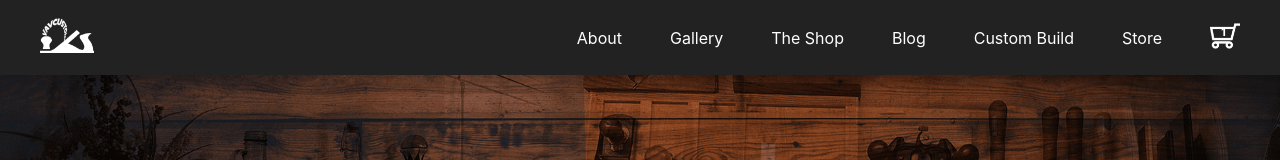
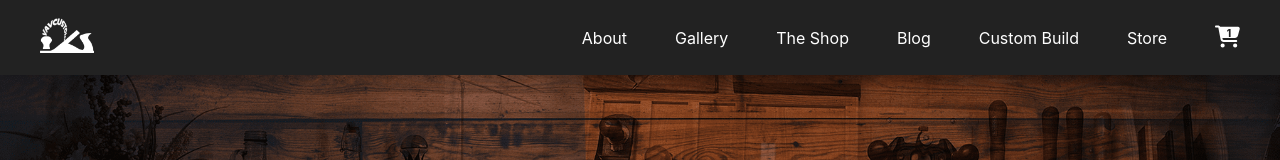
Before and after one commit to alyssavoccia/vav-customs-next, a Next.js app: page / in a window 1280 px wide. Shown: the top 160 px of the page. Built offline with nearby package versions, Linux system fonts and the light colour scheme.

Commit message:
Updated navbar with font awesome shopping cart icon

```diff
--- a/components/MainNav.js
+++ b/components/MainNav.js
@@ -1,5 +1,8 @@
 import Image from "next/image";
 import Link from "next/link";
+import { ReactElement } from "react";
+import { faCartShopping } from "@fortawesome/free-solid-svg-icons";
+import { FontAwesomeIcon } from "@fortawesome/react-fontawesome";
 import NavLogo from '../static/mini-logo.png';
 import CartIcon from '../static/shopping-cart.png';
 import navStyles from '../styles/MainNav.module.css';
@@ -32,7 +35,7 @@
               <Link href='#!'>Store</Link>
             </li>
             <div className={navStyles.viewCart}>
-              <Image src={CartIcon} alt='Shopping cart icon' />
+              <FontAwesomeIcon className={navStyles.CartIcon} icon={faCartShopping} />
               <span className={navStyles.cartCount}>1</span>
             </div>
           </ul>
--- a/package.json
+++ b/package.json
@@ -9,6 +9,10 @@
     "lint": "next lint"
   },
   "dependencies": {
+    "@fortawesome/fontawesome-svg-core": "^6.1.2",
+    "@fortawesome/free-brands-svg-icons": "^6.1.2",
+    "@fortawesome/free-solid-svg-icons": "^6.1.2",
+    "@fortawesome/react-fontawesome": "^0.2.0",
     "next": "12.2.4",
     "react": "18.2.0",
     "react-dom": "18.2.0"
--- a/styles/MainNav.module.css
+++ b/styles/MainNav.module.css
@@ -55,23 +55,23 @@
   position: relative;
 }
 
-.viewCart:hover img,
-.viewCart:hover span {
+.viewCart:hover svg {
   color: #C6AC8F;
 }
 
-.viewCart img {
-  fill: #FFF !important;
-  height: 30px !important;
-  width: 30px !important;
+.viewCart svg {
+  fill: #FFF;
+  height: 25px;
+  width: 25px;
 }
 
 .cartCount {
+  color: #222;
   font-size: 10px;
   font-weight: 800;
   position: absolute;
-  right: .9rem;
-  top: .35rem;
+  right: .55rem;
+  top: .17rem;
   z-index: 10000;
 }
 
```
Also changed, not shown: 1 other file (tests, documents, lock files or other folders).
